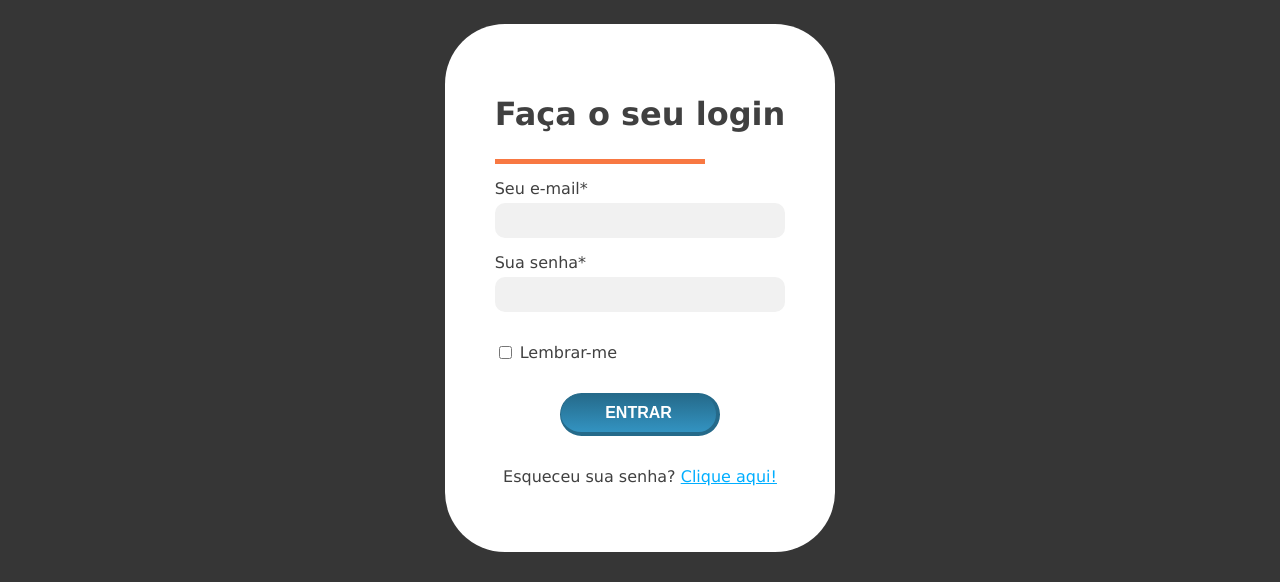
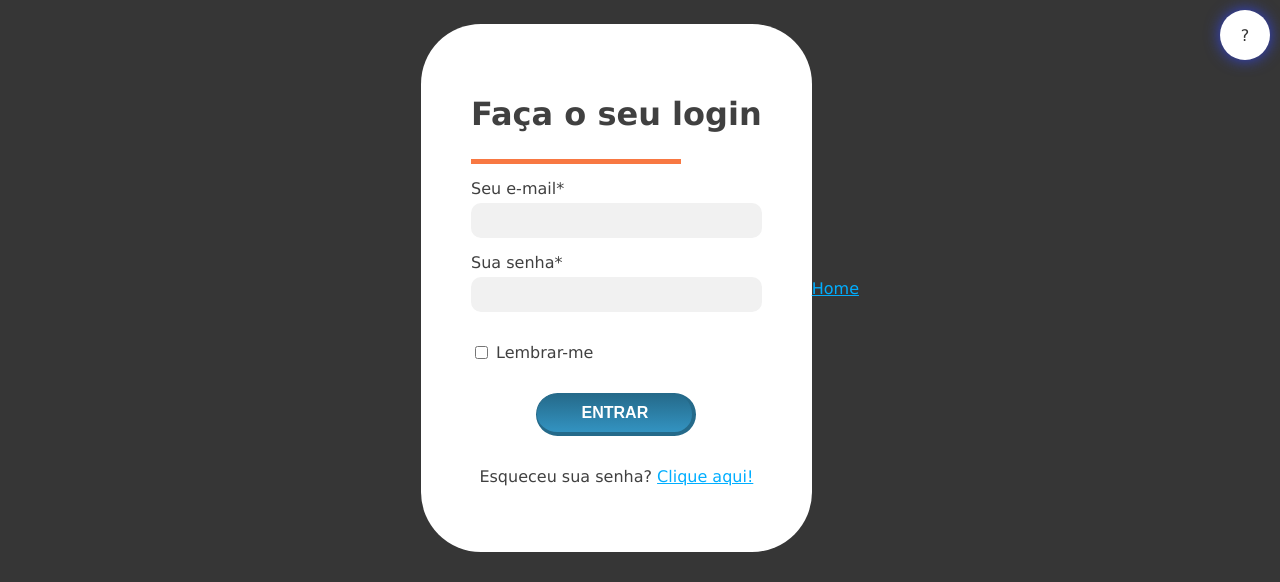
Before and after one commit to JoaoDevFullStack/Estrutura-Site-youtube-HTML-CSS, a plain HTML site: page index.html in a window 1280 px wide. Shown: the top 582 px of the page. Drawn offline with Linux system fonts and the light colour scheme.

Commit message:
Update index.html

```diff
--- a/index.html
+++ b/index.html
@@ -7,6 +7,31 @@
     <title>Página de Login</title>
     <link rel="stylesheet" href="style.css" />
 </head>
+<body>
+    <form>
+    <div class="titulo">
+        <h1>Faça o seu login</h1>
+    <div class="barra-horizontal"></div>
+</div>
+    <div class="campo-input">
+    <label for="email">Seu e-mail*</label>
+    <input type="email" id="email" />
+    </div>
+    <div class="campo-input">
+    <label for="password">Sua senha*</label>
+    <input type="password" id="password" />
+    </div>
+    <div class="lembrar-me">
+    <input type="checkbox" />
+    <p>Lembrar-me</p>
+    </div>
+    <button>Entrar</button>
+    <p class="esqueceu-senha">
+        Esqueceu sua senha?
+        <a href="https://github.com/JoaoDevFullStack">Clique aqui!</a>
+    </p>
+    </form>
+</body>
 <body>
     <footer>
         <div class="heading">
@@ -39,30 +64,23 @@
             </div>
         </div>
     </footer>
-</body>
-<body>
-    <form>
-    <div class="titulo">
-        <h1>Faça o seu login</h1>
-    <div class="barra-horizontal"></div>
-</div>
-    <div class="campo-input">
-    <label for="email">Seu e-mail*</label>
-    <input type="email" id="email" />
-    </div>
-    <div class="campo-input">
-    <label for="password">Sua senha*</label>
-    <input type="password" id="password" />
-    </div>
-    <div class="lembrar-me">
-    <input type="checkbox" />
-    <p>Lembrar-me</p>
-    </div>
-    <button>Entrar</button>
-    <p class="esqueceu-senha">
-        Esqueceu sua senha?
-        <a href="https://github.com/JoaoDevFullStack">Clique aqui!</a>
-    </p>
-    </form>
+    <body>
+        <div class="help">
+            <span class="help-alert"></span>
+            <span class="question-mark">?</span>
+            <div class="message">
+                <span class="message-title">Some title</span>
+                <span class="message-text">Teste rápido para verificação</span>
+            </div>
+        </div>
+    </body>
+    <body>
+        <div class="navigation">
+            <a href="#">
+                <span class="icon"></span>
+                <span class="list">Home</span>
+            </a>
+        </div>
+    </body>
 </body>
 </html>
```
